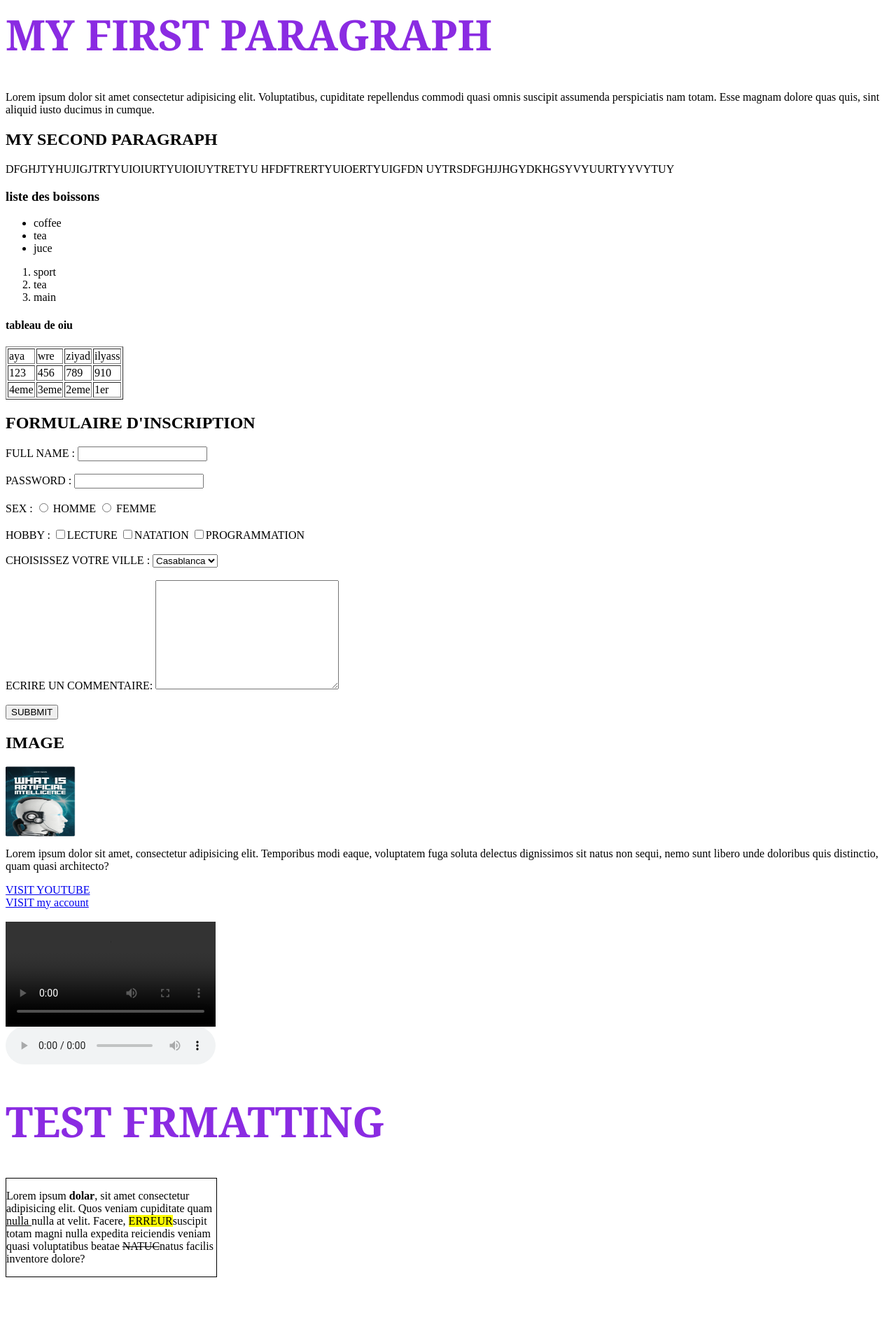
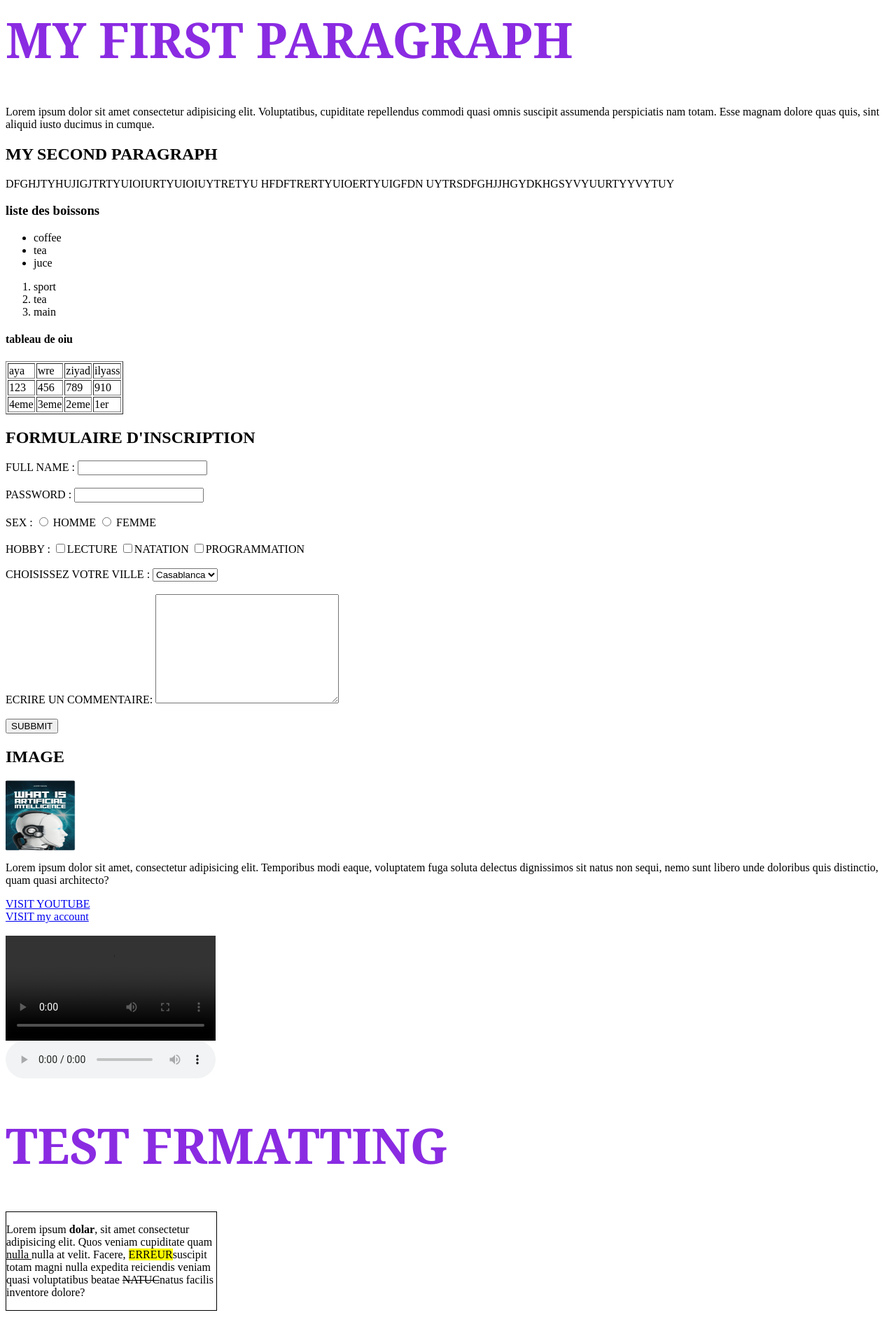
Before and after one commit to Elazzouziayagit/git, a PHP site: page /page.html in a window 1280 px wide. Shown: the whole page at 70% size. Before the commit the page ends 1825 px from the top, so only its background shows below. Run offline with PHP 8.4, Linux system fonts and the light colour scheme; grey boxes are pictures that could not be loaded.

Commit message:
Update STYLE.CSS

```diff
--- a/STYLE.CSS
+++ b/STYLE.CSS
@@ -1,6 +1,6 @@
 h1{
     color: blueviolet;
-    font-size: 60px;
+    font-size: 70px;
     font-family: Cambria;
 
 }
```
